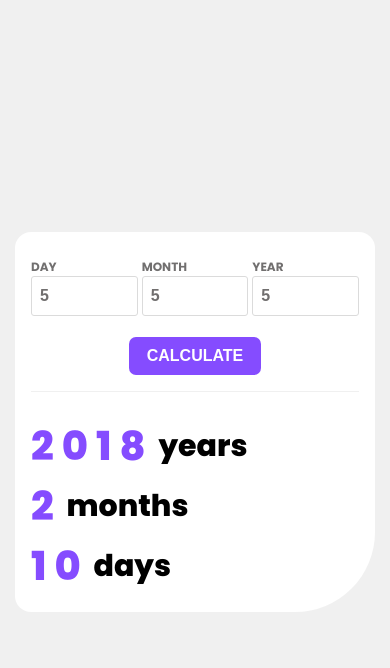
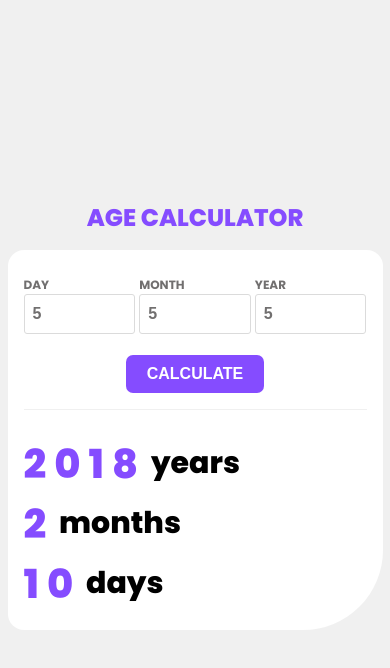
Before and after one commit to Usmaniyya/age-calculater, a plain HTML site: page index.html in a window 390 px wide. Both pictures are taken after typing "5", "5", "5" into the empty fields and a click on the button "CALCULATE". Drawn offline with Linux system fonts and the light colour scheme.

Commit message:
add title

```diff
--- a/css/style.css
+++ b/css/style.css
@@ -23,7 +23,14 @@ body {
   justify-content: center;
   align-items: center;
 }
-
+.title {
+  font-size: 30px;
+  font-weight: 800;
+  text-align: center;
+  margin-bottom: 0.7rem;
+  text-transform: uppercase;
+  color: var(--purple);
+}
 .container {
   max-width: 600px;
   display: flex;
@@ -119,6 +126,10 @@ input::-webkit-inner-spin-button {
 }
 
 @media (max-width: 768px) {
+  .title {
+    font-size: 24px;
+    margin-bottom: 0.3rem;
+  }
   .container {
     width: 375px;
     margin: 15px;
--- a/index.html
+++ b/index.html
@@ -22,6 +22,8 @@
     <link rel="stylesheet" href="css/style.css" />
   </head>
   <body>
+    <main>
+      <h1 class="title">Age Calculator</h1>
       <div class="container">
         <!-- Form container -->
         <div class="form-container">
@@ -35,7 +37,9 @@
               placeholder="DD"
               required
             />
-          <span class="error hidden" id="day-error">Must be a valid day!</span>
+            <span class="error hidden" id="day-error">
+              Must be a valid day!
+            </span>
           </div>
           <div class="form">
             <label for="birthMonth" class="month_label label">Month</label>
@@ -48,7 +52,7 @@
               required
             />
             <span class="error hidden" id="month-error">
-            Must be a valid day!
+              Must be a valid month!
             </span>
           </div>
           <div class="form">
@@ -61,7 +65,9 @@
               placeholder="YYYY"
               required
             />
-          <span class="error hidden" id="year-error">Must be a valid day!</span>
+            <span class="error hidden" id="year-error">
+              Must be a valid year!
+            </span>
           </div>
         </div>
         <button class="btn">Calculate</button>
@@ -70,20 +76,21 @@
           <!-- Result for year  -->
           <div class="result">
             <span id="yearValue" class="value">--</span>
-          years
+            <span id="year"></span>
           </div>
           <!-- Result for month -->
           <div class="result">
             <span id="monthValue" class="value">--</span>
-          months
+            <span id="month"></span>
           </div>
           <!-- Result for day  -->
           <div class="result">
             <span id="dayValue" class="value">--</span>
-          days
+            <span id="day"></span>
           </div>
         </div>
       </div>
+    </main>
     <script src="js/script.js"></script>
   </body>
 </html>
--- a/js/script.js
+++ b/js/script.js
@@ -30,6 +30,11 @@ const yearLabel = document.querySelector('.year_label')
 const dayValue = document.getElementById('dayValue')
 const monthValue = document.getElementById('monthValue')
 const yearValue = document.getElementById('yearValue')
+
+// check if day, month and year is plural or singular
+document.getElementById('year').innerText = 'years'
+document.getElementById('month').innerText = 'months'
+document.getElementById('day').innerText = 'days'
 
 //  30 days in Apr, Jun, Sept & Nov
 //  31 days in Jan, Mar, May, July, Aug, Oct & Dec
@@ -77,6 +82,22 @@ const calculateAge = function (day, month, year) {
   if (dayDiff < 0) {
     dayDiff = Number(day) - currentDay
   }
+
+  if (Number(monthDiff) === 1) {
+    document.getElementById('month').innerText = 'month'
+  } else {
+    document.getElementById('month').innerText = 'months'
+  }
+  if (Number(yearDiff) === 1) {
+    document.getElementById('year').innerText = 'year'
+  } else {
+    document.getElementById('year').innerText = 'years'
+  }
+  if (Number(dayDiff) === 1) {
+    document.getElementById('day').innerText = 'day'
+  } else {
+    document.getElementById('day').innerText = 'days'
+  }
 }
 
 const setParameters = function (dataInput, dataError, dataLabel, dataStamp) {
@@ -111,7 +132,6 @@ const setParameters = function (dataInput, dataError, dataLabel, dataStamp) {
   if (Number(dataInput.value) <= timeMax && Number(dataInput.value) > 0) {
     dataError.classList.add('hidden')
     dataLabel.classList.remove('red')
-
     return true
   } else {
     dataError.classList.remove('hidden')
```
Lines whose indentation alone changed are shown as unchanged.
